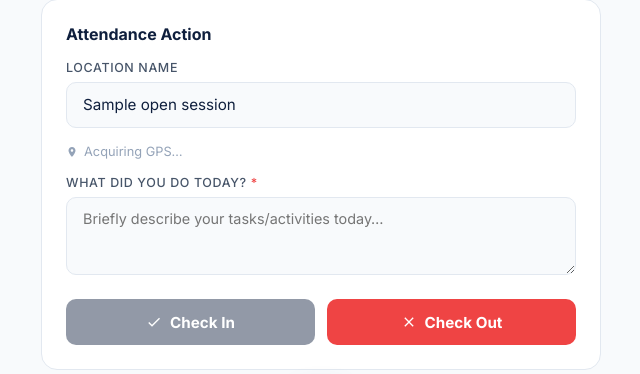
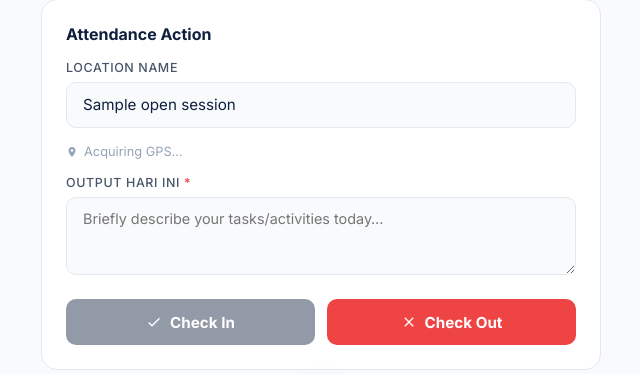
Before and after one commit to Christopherlex/attendance-app, a Flask app: template templates/worker.html in a window 1280 px wide. Shown: the part 444-818 px from the top of the page, without its empty margins (319-959 px from the left). Run offline with Flask 3, Linux system fonts and the light colour scheme; the template is opened without the code that fills it: most values are stand-ins (such as "Sample title", 1, 10 or a date in 2020); some libraries are stand-ins or nearby versions.

Commit message:
Change checkout summary label to 'Output hari ini'

```diff
--- a/templates/worker.html
+++ b/templates/worker.html
@@ -313,7 +313,7 @@
 
       {% if open_session %}
       <div class="field" style="margin-top:1rem;">
-        <label for="work_summary">What did you do today? <span style="color:var(--red);">*</span></label>
+        <label for="work_summary">Output hari ini <span style="color:var(--red);">*</span></label>
         <textarea id="work_summary" rows="3" placeholder="Briefly describe your tasks/activities today…" required
           style="width:100%;padding:0.8rem 1rem;border:1.5px solid var(--gray-200);border-radius:10px;font-size:0.9rem;font-family:'Inter',sans-serif;color:var(--navy);background:var(--gray-50);outline:none;resize:vertical;"></textarea>
       </div>
@@ -398,7 +398,7 @@
             wrap.className = 'field';
             wrap.style.marginTop = '1rem';
             wrap.innerHTML = `
-              <label for="work_summary">What did you do today? <span style="color:var(--red);">*</span></label>
+              <label for="work_summary">Output hari ini <span style="color:var(--red);">*</span></label>
               <textarea id="work_summary" rows="3" placeholder="Briefly describe your tasks/activities today…" required
                 style="width:100%;padding:0.8rem 1rem;border:1.5px solid var(--gray-200);border-radius:10px;font-size:0.9rem;font-family:'Inter',sans-serif;color:var(--navy);background:var(--gray-50);outline:none;resize:vertical;"></textarea>`;
             const gpsStatus = document.getElementById('gps-status');
```
